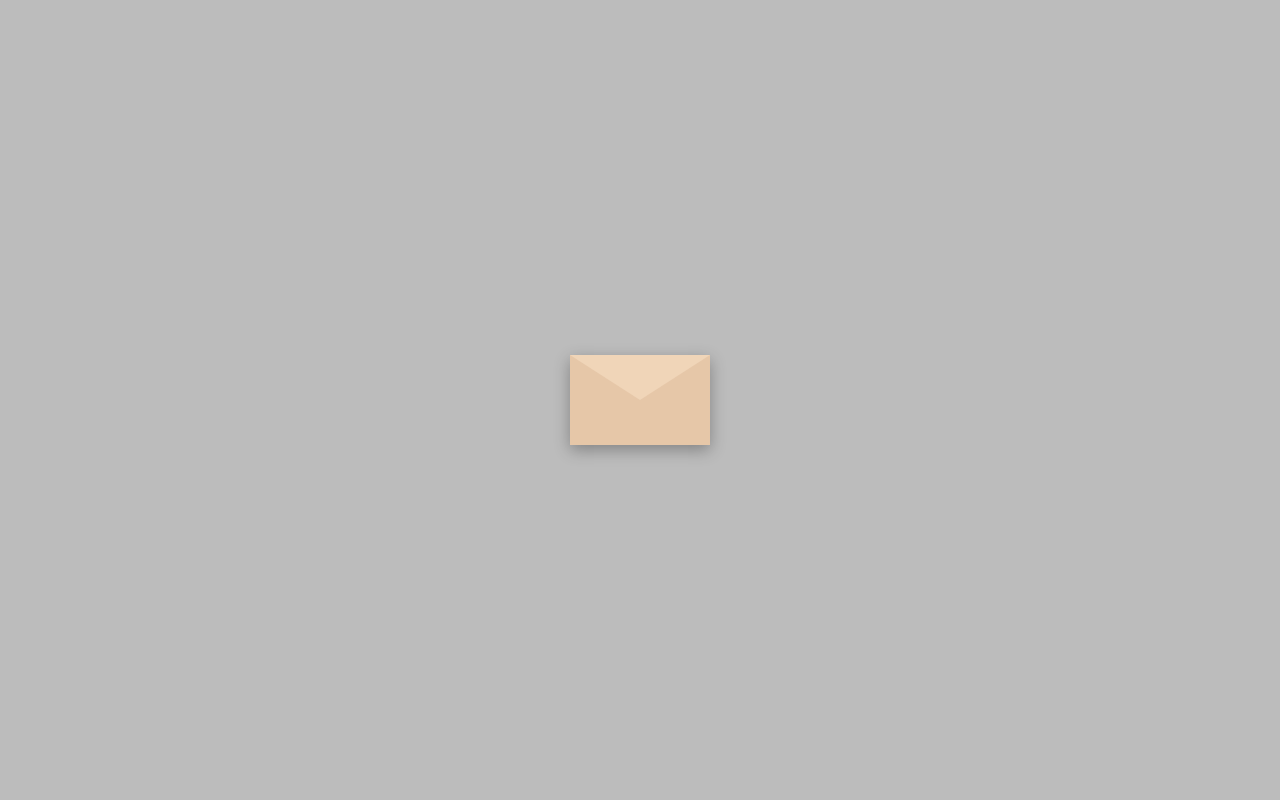
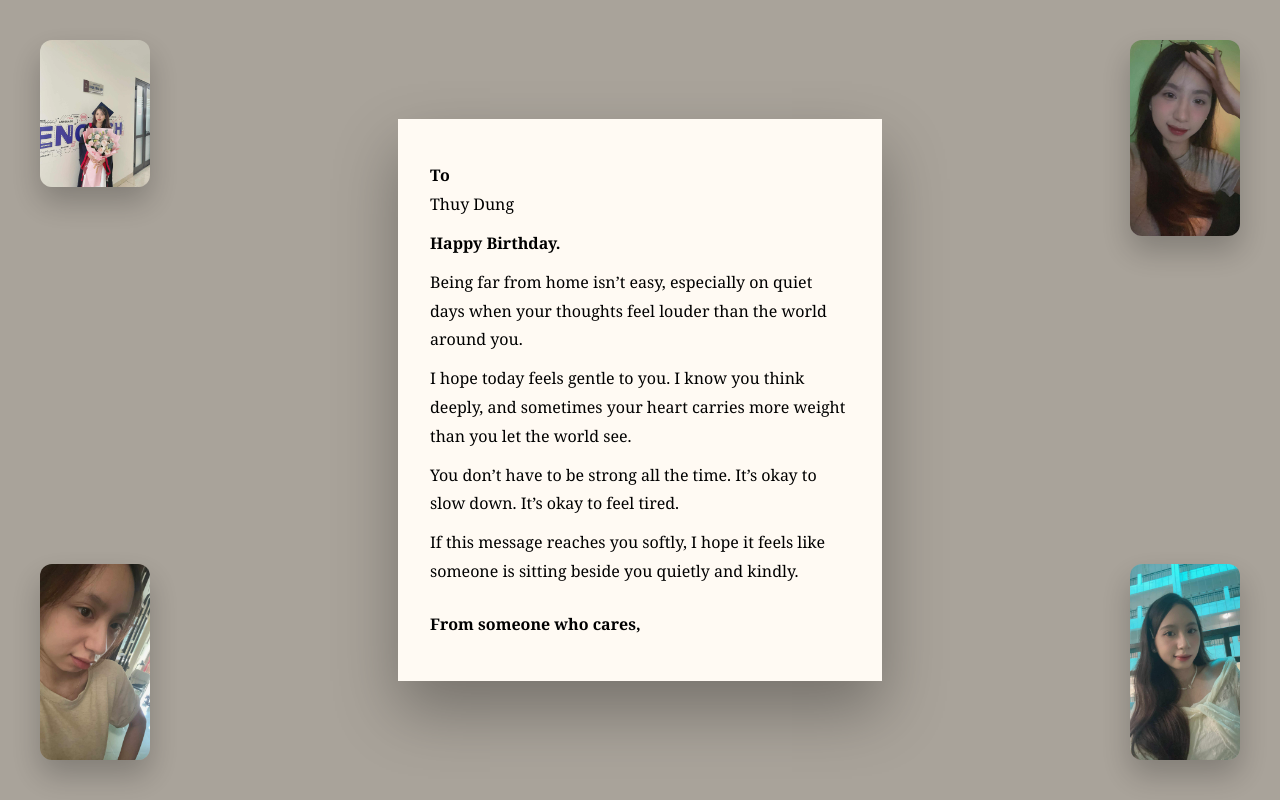
Before and after one commit to cuongngo2003hm-tech/happy-birthdayy, a plain HTML site: page index.html in a window 1280 px wide. Drawn offline with Linux system fonts and the light colour scheme.

Commit message:
show letter immediately with photos and music

```diff
--- a/index.html
+++ b/index.html
@@ -2,108 +2,96 @@
 <html lang="en">
 <head>
 <meta charset="UTF-8">
-<title>Quiet Letter</title>
+<title>A Quiet Letter</title>
 
 <style>
 body {
   margin: 0;
   height: 100vh;
-  background: #bcbcbc;
+  background: #a9a39a;
   display: flex;
+  align-items: center;
   justify-content: center;
-  align-items: center;
-  font-family: Georgia, serif;
+  font-family: 'Georgia', serif;
+  overflow: hidden;
 }
 
-/* phong bì */
-.envelope {
-  width: 140px;
-  height: 90px;
-  background: #e6c7a8;
-  position: relative;
-  cursor: pointer;
-  box-shadow: 0 5px 15px rgba(0,0,0,0.3);
+/* LETTER */
+.letter {
+  background: #fffaf3;
+  width: 420px;
+  padding: 32px;
+  line-height: 1.8;
+  box-shadow: 0 30px 60px rgba(0,0,0,0.3);
+  z-index: 2;
 }
 
-.envelope::before {
-  content: "";
-  position: absolute;
-  top: 0;
-  left: 0;
-  border-left: 70px solid transparent;
-  border-right: 70px solid transparent;
-  border-top: 45px solid #f0d5b8;
+.letter p {
+  margin: 10px 0;
 }
 
-/* thư */
-.letter {
-  position: fixed;
-  width: 340px;
-  background: #fffaf2;
-  padding: 24px;
-  box-shadow: 0 15px 30px rgba(0,0,0,0.4);
-  display: none;
-  line-height: 1.6;
+/* PHOTOS */
+.photo {
+  position: absolute;
+  width: 110px;
+  border-radius: 12px;
+  box-shadow: 0 15px 30px rgba(0,0,0,0.25);
+  opacity: 0.9;
 }
 
-.close {
-  position: absolute;
-  top: 8px;
-  right: 10px;
-  font-size: 12px;
-  cursor: pointer;
-}
+/* positions */
+.p1 { top: 40px; left: 40px; }
+.p2 { top: 40px; right: 40px; }
+.p3 { bottom: 40px; left: 40px; }
+.p4 { bottom: 40px; right: 40px; }
 </style>
 </head>
 
 <body>
 
-<div class="envelope" onclick="openLetter()"></div>
+<!-- PHOTOS -->
+<img src="img1.jpg" class="photo p1">
+<img src="img2.jpg" class="photo p2">
+<img src="img3.jpg" class="photo p3">
+<img src="img4.jpg" class="photo p4">
 
-<div class="letter" id="letter">
-  <div class="close" onclick="closeLetter()">× Đóng</div>
-
+<!-- LETTER -->
+<div class="letter">
   <p><b>To</b><br>Thuy Dung</p>
 
   <p><b>Happy Birthday.</b></p>
 
   <p>
-    Being far from home isn’t easy, especially on quiet days when your thoughts
-    feel louder than the world around you.
+    Being far from home isn’t easy, especially on quiet days when
+    your thoughts feel louder than the world around you.
   </p>
 
   <p>
-    I hope today feels gentle to you. I know you think deeply, and sometimes
-    your heart carries more weight than you let the world see.
+    I hope today feels gentle to you. I know you think deeply,
+    and sometimes your heart carries more weight than you let the
+    world see.
   </p>
 
   <p>
-    You don’t have to be strong all the time. It’s okay to slow down.
+    You don’t have to be strong all the time.
+    It’s okay to slow down.
     It’s okay to feel tired.
   </p>
 
   <p>
-    If this message reaches you softly, I hope it feels like someone
-    is sitting beside you, quietly and kindly.
+    If this message reaches you softly, I hope it feels like
+    someone is sitting beside you quietly and kindly.
   </p>
 
-  <p><b>From someone who cares,</b></p>
+  <p style="margin-top:24px;">
+    <b>From someone who cares,</b>
+  </p>
 </div>
 
-<audio id="bgm" src="music.mp3" loop></audio>
-
-<script>
-function openLetter() {
-  document.querySelector('.envelope').style.display = 'none';
-  document.getElementById('letter').style.display = 'block';
-  document.getElementById('bgm').play();
-}
-
-function closeLetter() {
-  document.getElementById('letter').style.display = 'none';
-  document.querySelector('.envelope').style.display = 'block';
-}
-</script>
+<!-- MUSIC -->
+<audio autoplay loop>
+  <source src="music.mp3" type="audio/mpeg">
+</audio>
 
 </body>
 </html>
```
Also changed, not shown: 1 other file.
